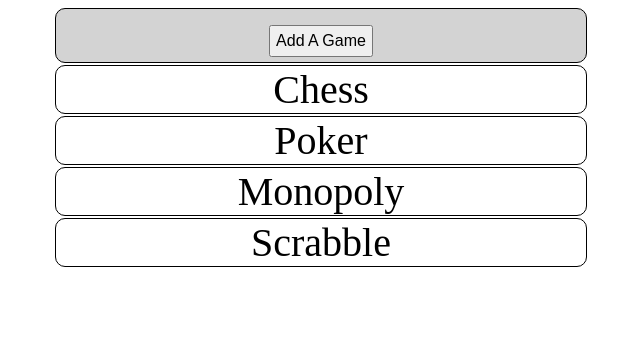
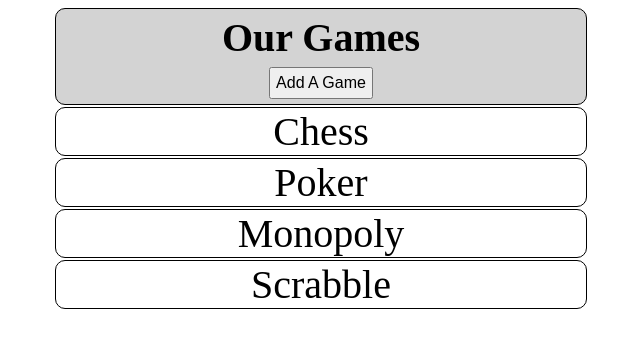
Before and after one commit to stempient6/sept01_game_list, a plain HTML site: page index.html in a window 1280 px wide. Shown: the whole page, without its empty margins (347-987 px from the left). Drawn offline with Linux system fonts and the light colour scheme.

Commit message:
Update index.html

```diff
--- a/index.html
+++ b/index.html
@@ -4,6 +4,10 @@
 	<meta charset="UTF-8">
 	<title>Document</title>
 	<style>
+	h2 {
+		font-size: 40px;
+		margin: 5px 0 -10px 0;
+	}
 	body{
 	width:100%;
 	height: 100%;
@@ -38,7 +42,7 @@ button {
 <script>
 /*put your javascript here*/
 
-document.write('<ul><li onclick="newGame()"><button>Add A Game</button></li><li onclick="getIndex(this)">Chess</li><li onclick="getIndex(this)">Poker</li><li onclick="getIndex(this)">Monopoly</li><li onclick="getIndex(this)">Scrabble</li></ul>');
+document.write('<ul><li onclick="newGame()"><h2>Our Games</h2><button>Add A Game</button></li><li onclick="getIndex(this)">Chess</li><li onclick="getIndex(this)">Poker</li><li onclick="getIndex(this)">Monopoly</li><li onclick="getIndex(this)">Scrabble</li></ul>');
 
 function newGame() {
 	ngame=prompt("Enter the Name");
```
